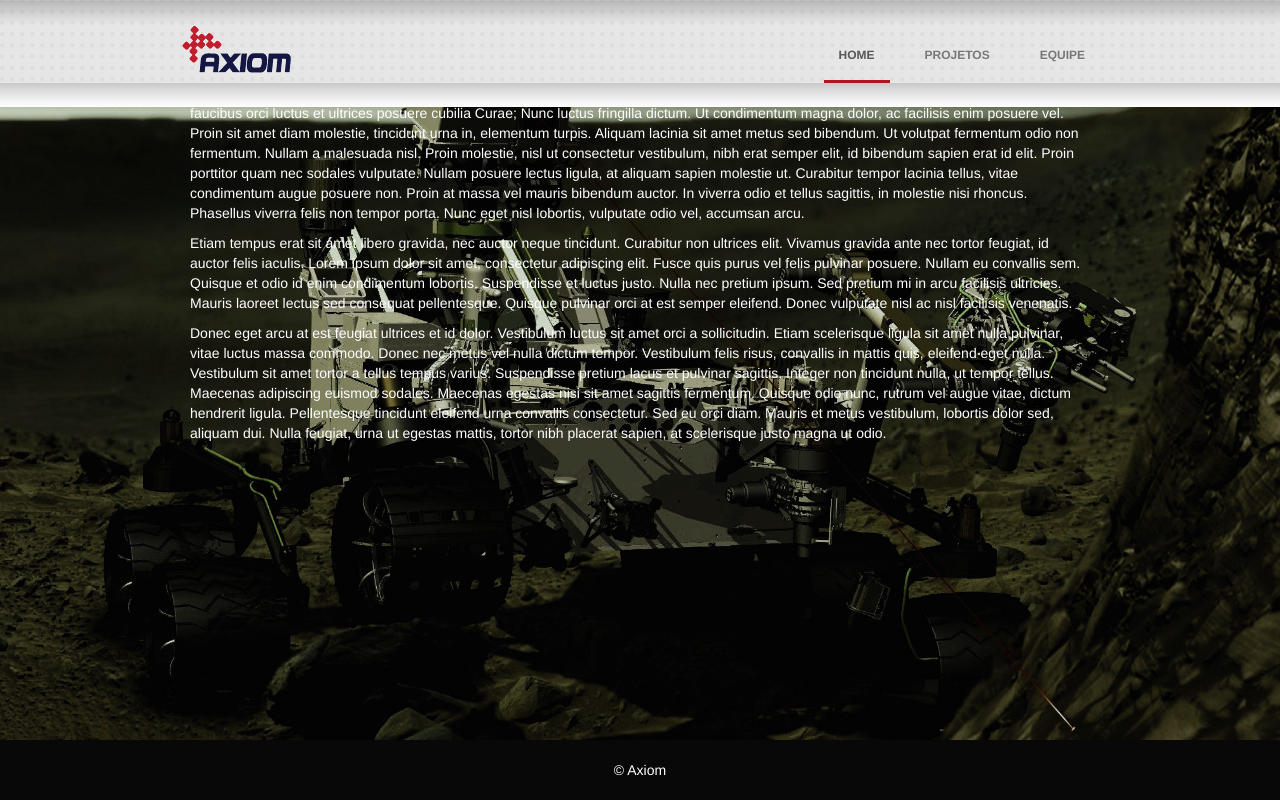
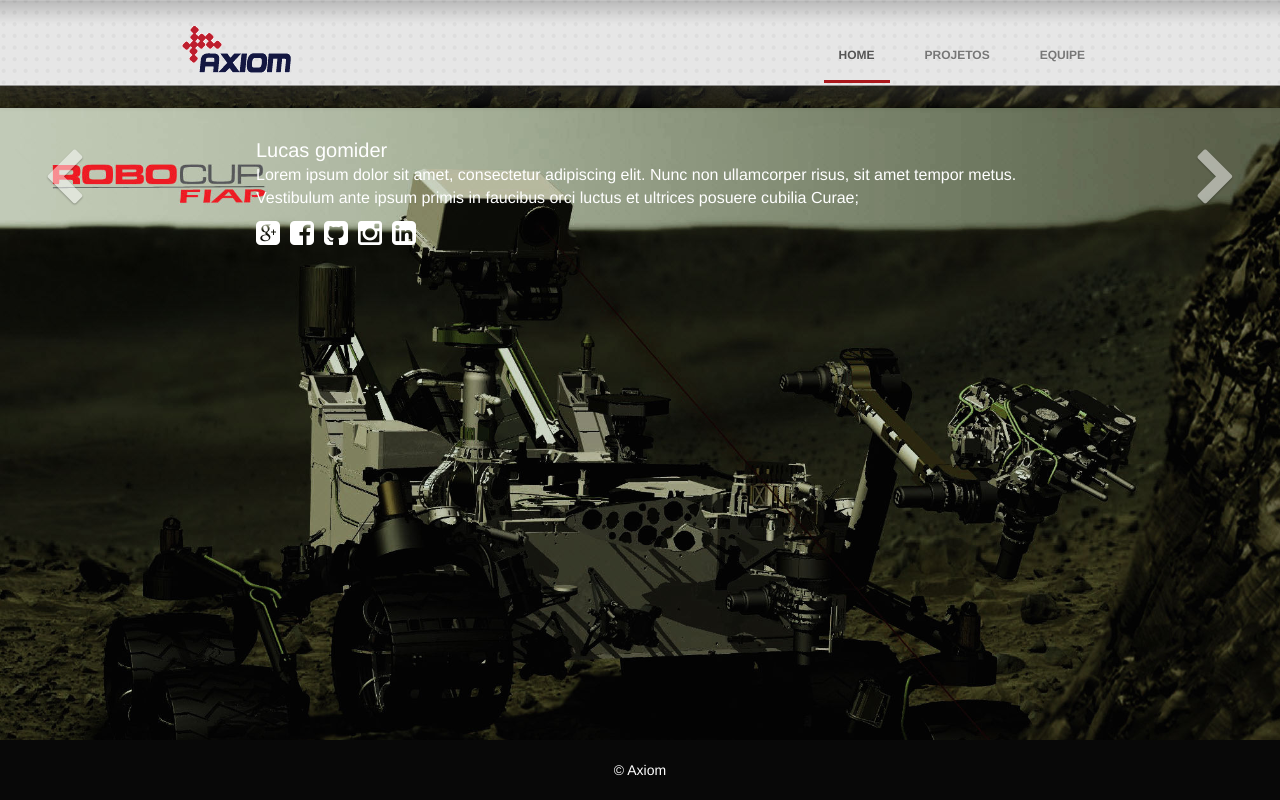
Before and after one commit to gabrielsecani/php_axiom_site, a PHP site: page /robowall-e.html in a window 1280 px wide. Run offline with PHP 8.4, Linux system fonts and the light colour scheme; some libraries are stand-ins or nearby versions.

Commit message:
refresh  images

```diff
--- a/css/style.css
+++ b/css/style.css
@@ -1,11 +1,20 @@
-body > .container-fluid{
+body > .container-fluid,
+body > .container{
     padding: 0 !important;
     margin-top: 87px;
 }
-
 html{
     position: relative;
     background-color:#000;
+}
+#blocos{
+  background: url(../images/blocos.png) no-repeat;
+  height: 160px;
+  position: fixed;
+  z-index: 1040;
+  width: 190px;
+  top: 0;
+  left: 0;
 }
 #Navbar{
   background: url(../images/bg_nav.png)   repeat-x;
@@ -160,7 +169,7 @@ footer div{
 
 /*WALL-E ROBOCUP */
 .wall_e_robocup{
-    background: url(../images/background_walle_robocup.jpg) fixed;
+    background: url(../images/background_walle_robocup.jpg) fixed 0 108px;
     -webkit-background-size: cover;
     -moz-background-size: cover;
     -o-background-size: cover;
--- a/index.html
+++ b/index.html
@@ -13,6 +13,7 @@
 <script src="js/bootstrap.min.js"></script>
 </head>
 <body>
+<div id="blocos">&nbsp;</div>
 <nav id="Navbar" class="navbar navbar-default navbar-fixed-top" role="navigation">
     <!-- Brand and toggle get grouped for better mobile display -->
     <div class="container">
--- a/robowall-e.html
+++ b/robowall-e.html
@@ -9,10 +9,11 @@
 <link rel="stylesheet" href="css/bootstrap-theme.min.css">
 <link rel="stylesheet" href="css/font-awesome.min.css">
 <script src="js/jquery.min.js"></script>
-<script src="js/script.js"></script>
+
 <script src="js/bootstrap.min.js"></script>
 </head>
 <body>
+
 <nav id="Navbar" class="navbar navbar-default navbar-fixed-top" role="navigation">
     <!-- Brand and toggle get grouped for better mobile display -->
     <div class="container-fluid">
@@ -37,22 +38,57 @@
         </div>
     </div>
 </nav>
-<div class="container">
-        <div class="content">
-            <h2>Lorem ipsum dolor sit amet</h2>
-            <p>
-                Lorem ipsum dolor sit amet, consectetur adipiscing elit. Nunc non ullamcorper risus, sit amet tempor metus. Vestibulum ante ipsum primis in faucibus orci luctus et ultrices posuere cubilia Curae; Nunc luctus fringilla dictum. Ut condimentum magna dolor, ac facilisis enim posuere vel. Proin sit amet diam molestie, tincidunt urna in, elementum turpis. Aliquam lacinia sit amet metus sed bibendum. Ut volutpat fermentum odio non fermentum. Nullam a malesuada nisl. Proin molestie, nisl ut consectetur vestibulum, nibh erat semper elit, id bibendum sapien erat id elit. Proin porttitor quam nec sodales vulputate. Nullam posuere lectus ligula, at aliquam sapien molestie ut. Curabitur tempor lacinia tellus, vitae condimentum augue posuere non. Proin at massa vel mauris bibendum auctor. In viverra odio et tellus sagittis, in molestie nisi rhoncus. Phasellus viverra felis non tempor porta. Nunc eget nisl lobortis, vulputate odio vel, accumsan arcu.
-            </p>
-
-            <p>
-                Etiam tempus erat sit amet libero gravida, nec auctor neque tincidunt. Curabitur non ultrices elit. Vivamus gravida ante nec tortor feugiat, id auctor felis iaculis. Lorem ipsum dolor sit amet, consectetur adipiscing elit. Fusce quis purus vel felis pulvinar posuere. Nullam eu convallis sem. Quisque et odio id enim condimentum lobortis. Suspendisse et luctus justo. Nulla nec pretium ipsum. Sed pretium mi in arcu facilisis ultricies. Mauris laoreet lectus sed consequat pellentesque. Quisque pulvinar orci at est semper eleifend. Donec vulputate nisl ac nisl facilisis venenatis.
-            </p>
-            <p>
-                Donec eget arcu at est feugiat ultrices et id dolor. Vestibulum luctus sit amet orci a sollicitudin. Etiam scelerisque ligula sit amet nulla pulvinar, vitae luctus massa commodo. Donec nec metus vel nulla dictum tempor. Vestibulum felis risus, convallis in mattis quis, eleifend eget nulla. Vestibulum sit amet tortor a tellus tempus varius. Suspendisse pretium lacus et pulvinar sagittis. Integer non tincidunt nulla, ut tempor tellus. Maecenas adipiscing euismod sodales. Maecenas egestas nisi sit amet sagittis fermentum. Quisque odio nunc, rutrum vel augue vitae, dictum hendrerit ligula. Pellentesque tincidunt eleifend urna convallis consectetur. Sed eu orci diam. Mauris et metus vestibulum, lobortis dolor sed, aliquam dui. Nulla feugiat, urna ut egestas mattis, tortor nibh placerat sapien, at scelerisque justo magna ut odio.
-            </p>
-    </div>
-</div>
-
+<div id="myCarousel" class="carousel slide" data-ride="carousel" data-interval="false">
+              <div class="carousel-inner">
+                <div class="item active">
+                  <div class="container">
+                    <div class="carousel-caption">
+                      <span>Lucas gomider</span>
+                      <p>Lorem ipsum dolor sit amet, consectetur adipiscing elit. Nunc non ullamcorper risus, sit amet tempor metus. Vestibulum ante ipsum primis in faucibus orci luctus et ultrices posuere cubilia Curae; </p>
+                        <ul>
+                            <li><a href="#"><i class="fa fa-google-plus-square fa-2x"></i></a></li>
+                            <li><a href="#"><i class="fa fa-facebook-square fa-2x"></i></a></li>
+                            <li><a href="#"><i class="fa fa-github-square fa-2x"></i></a></li>
+                            <li><a href="#"><i class="fa fa-instagram fa-2x"></i></a></li>
+                            <li><a href="#"><i class="fa fa-linkedin-square fa-2x"></i></a></li>
+                        </ul>
+                    </div>
+                  </div>
+                </div>
+                <div class="item">
+                  <div class="container">
+                    <div class="carousel-caption">
+                      <span>Lucas Lucas Lucas</span>
+                      <p>Lorem ipsum dolor sit amet, consectetur adipiscing elit. Nunc non ullamcorper risus, sit amet tempor metus. Vestibulum ante ipsum primis in faucibus orci luctus et ultrices posuere cubilia Curae; </p>
+                        <ul>
+                            <li><a href="#"><i class="fa fa-google-plus-square fa-2x"></i></a></li>
+                            <li><a href="#"><i class="fa fa-facebook-square fa-2x"></i></a></li>
+                            <li><a href="#"><i class="fa fa-github-square fa-2x"></i></a></li>
+                            <li><a href="#"><i class="fa fa-instagram fa-2x"></i></a></li>
+                            <li><a href="#"><i class="fa fa-linkedin-square fa-2x"></i></a></li>
+                        </ul>
+                    </div>
+                  </div>
+                </div>
+                <div class="item">
+                  <div class="container">
+                    <div class="carousel-caption">
+                      <span>Teste</span>
+                      <p>Lorem ipsum dolor sit amet, consectetur adipiscing elit. Nunc non ullamcorper risus, sit amet tempor metus. Vestibulum ante ipsum primis in faucibus orci luctus et ultrices posuere cubilia Curae; </p>
+                         <ul>
+                            <li><a href="#"><i class="fa fa-google-plus-square fa-2x"></i></a></li>
+                            <li><a href="#"><i class="fa fa-facebook-square fa-2x"></i></a></li>
+                            <li><a href="#"><i class="fa fa-github-square fa-2x"></i></a></li>
+                            <li><a href="#"><i class="fa fa-instagram fa-2x"></i></a></li>
+                            <li><a href="#"><i class="fa fa-linkedin-square fa-2x"></i></a></li>
+                        </ul>
+                    </div>
+                  </div>
+                </div>
+              </div>
+              <a class="left carousel-control" href="#myCarousel" role="button" data-slide="prev"><i class="fa fa-chevron-left fa-3x"></i></a>
+              <a class="right carousel-control" href="#myCarousel" role="button" data-slide="next"><i class="fa fa-chevron-right fa-3x"></i></a>
+            </div>
 <footer>
     <div class="container">
         &copy; Axiom
```
Also changed, not shown: images/bg_nav.png.
